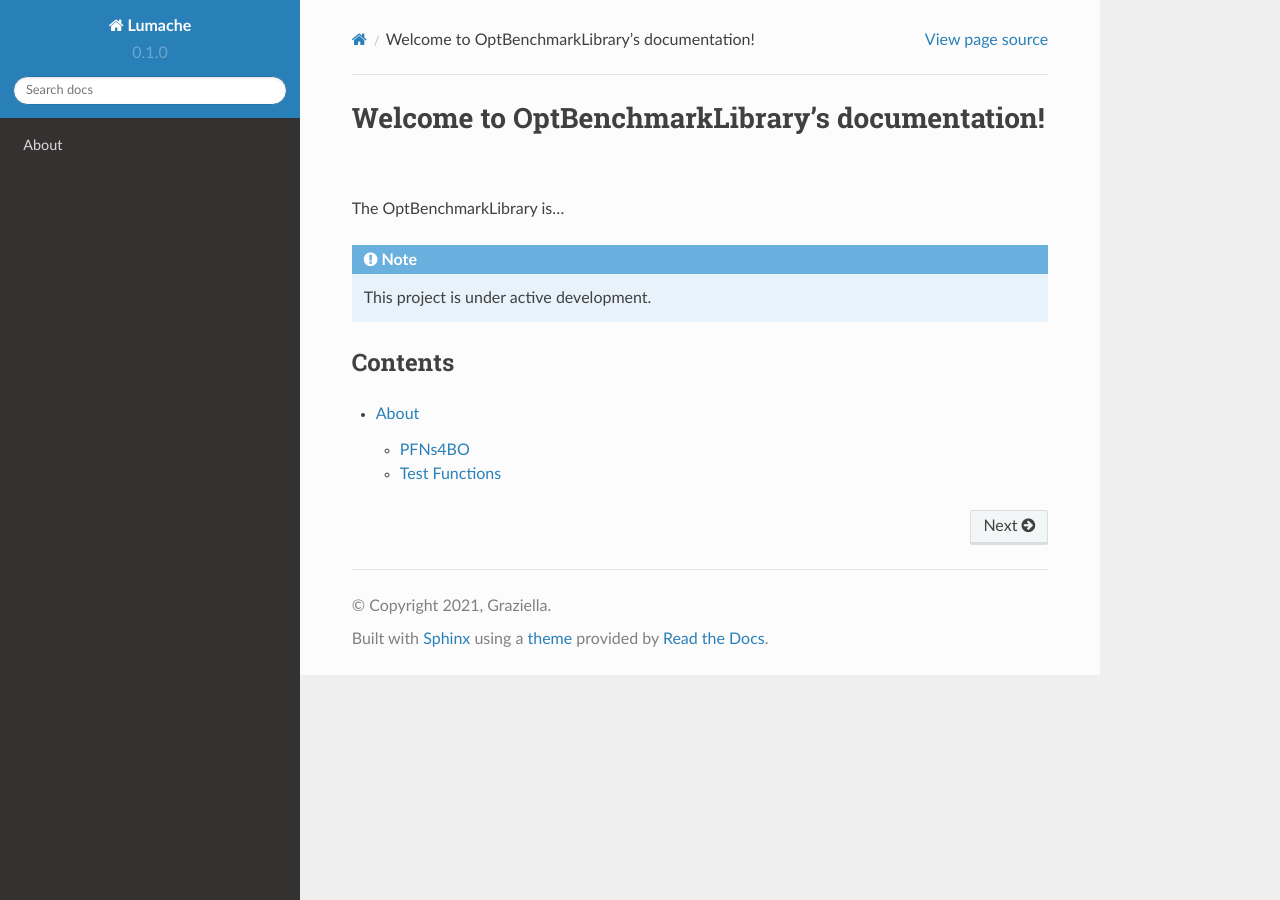
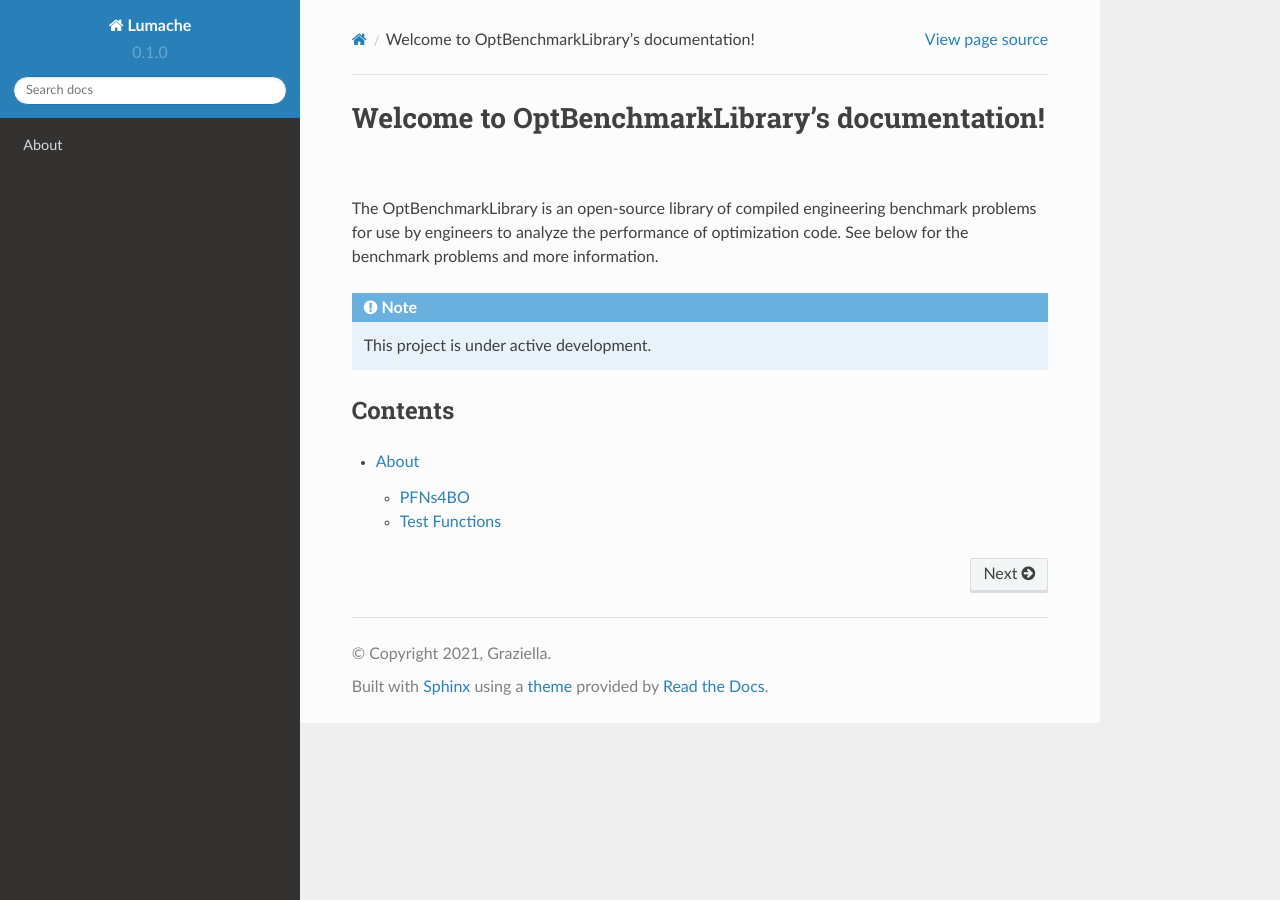
Before and after one commit to kailey-m-e/OptBenchmarkLibrary, a Sphinx documentation site: the page built from docs/source/index.rst, in a window 1280 px wide. Built offline with Sphinx 7.4.7 and the Read the Docs theme 2.0.0, drawn with Linux system fonts in a browser that asks for light colours; pages that are not in the unit, such as notebooks, are missing from menus.

Commit message:
Update index.rst

```diff
--- a/docs/source/index.rst
+++ b/docs/source/index.rst
@@ -1,7 +1,7 @@
 Welcome to OptBenchmarkLibrary's documentation!
 ===================================
 
-The OptBenchmarkLibrary is...
+The OptBenchmarkLibrary is an open-source library of compiled engineering benchmark problems for use by engineers to analyze the performance of optimization code. See below for the benchmark problems and more information.
 
 
 .. note::
```
